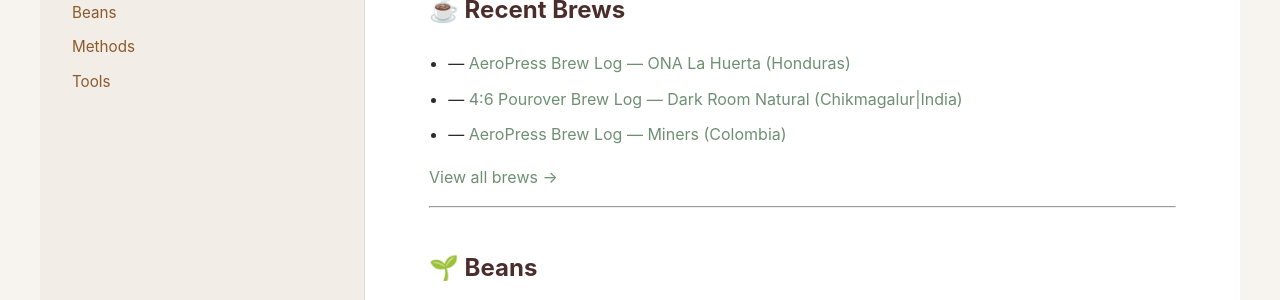
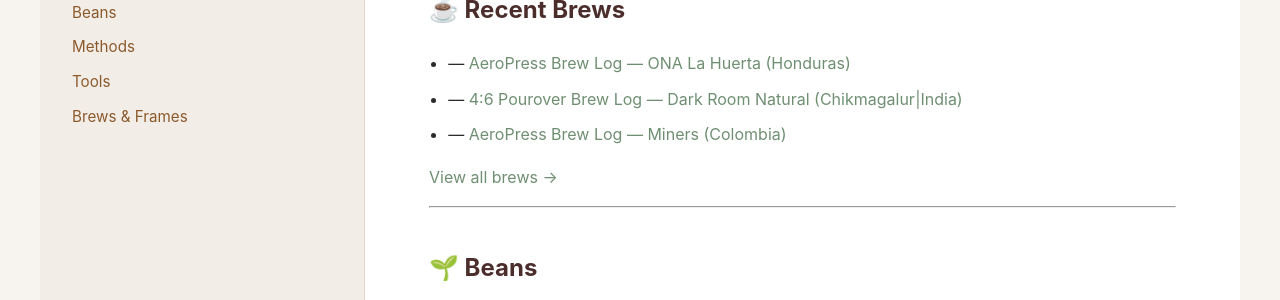
Before and after one commit to truedevopsmk-lab/coffee-test, a Jekyll site: the page built from index.md, in a window 1280 px wide. Shown: the part 267-567 px from the top of the page. Built offline with Jekyll 4.4.1, drawn with Linux system fonts in a browser that asks for light colours.

```diff
--- a/_layouts/default.html
+++ b/_layouts/default.html
@@ -19,6 +19,7 @@
       <a href="{{ "/beans/" | relative_url }}">Beans</a>
       <a href="{{ "/methods/" | relative_url }}">Methods</a>
       <a href="{{ "/tools/brew-calculator/" | relative_url }}">Tools</a>
+      <a href="{{ "/brews-and-frames/" | relative_url }}">Brews & Frames</a>
       </nav>
     </aside>
 
```
Also changed, not shown: brews-and-frames/index.md (+0 -2 lines).
